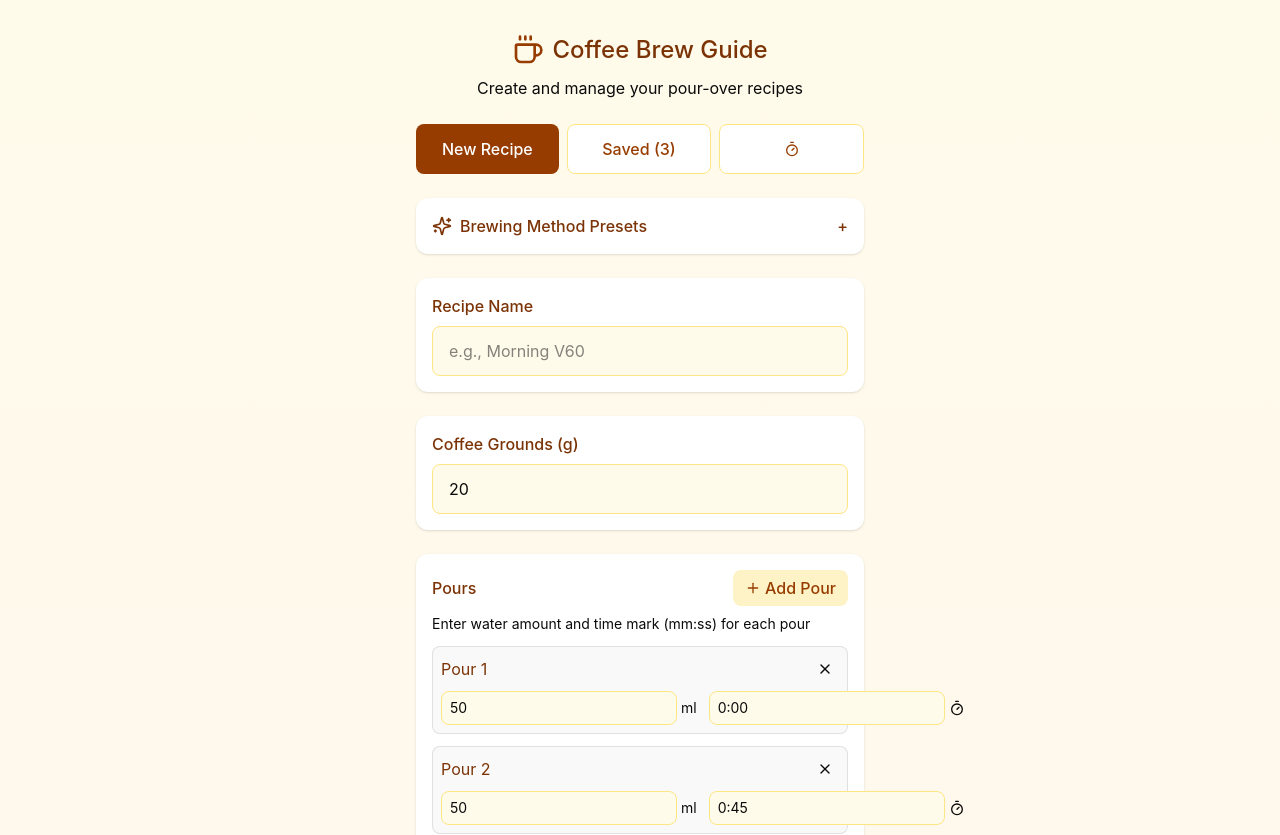
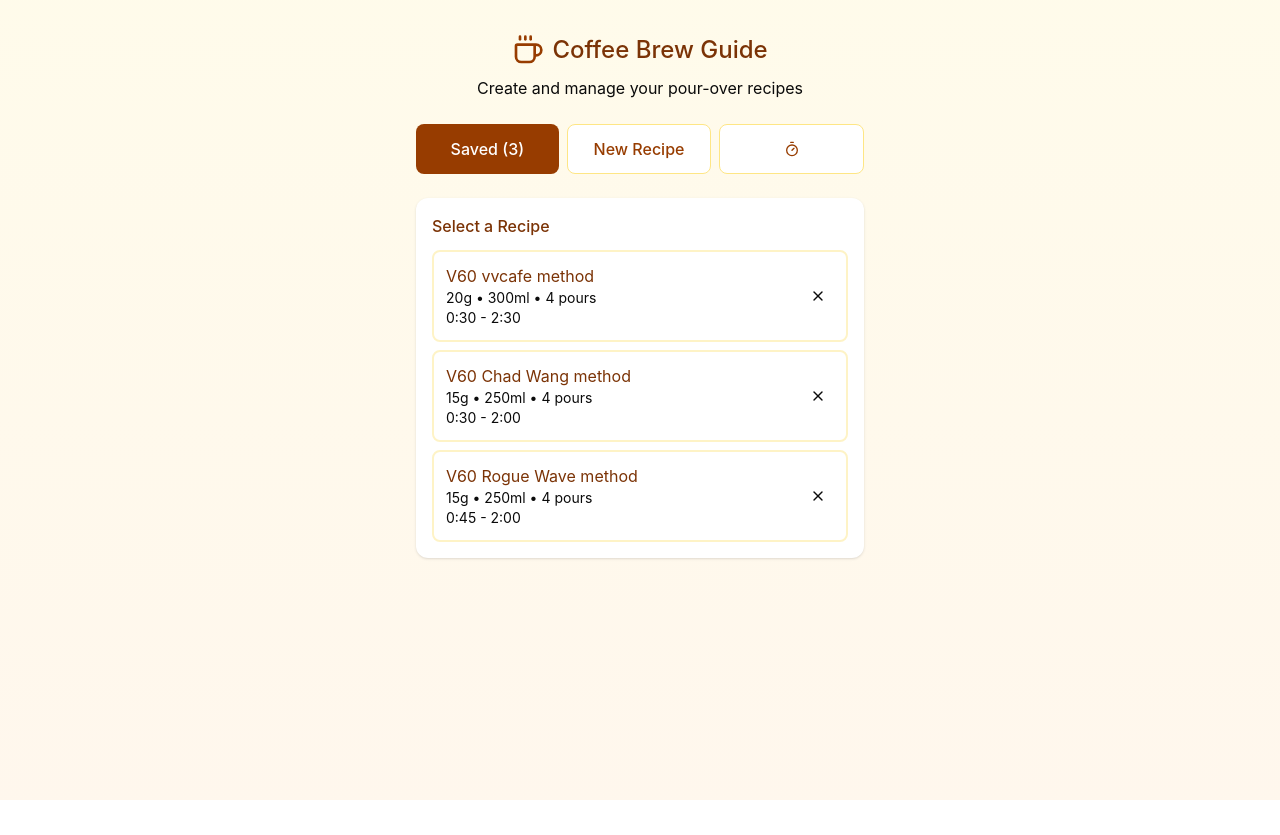
Before and after one commit to VincentCYS/vincentcys.github.io, a React (Vite) app: page / in a window 1280 px wide. Shown: the top 835 px of the page. After the commit the page ends 800 px from the top, so only its background shows below. Built offline with nearby package versions, Linux system fonts and the light colour scheme.

Commit message:
update ui

```diff
--- a/src/app/App.tsx
+++ b/src/app/App.tsx
@@ -3,7 +3,6 @@ import {
 	Coffee,
 	Plus,
 	Save,
-	Sparkles,
 	Timer as TimerIcon,
 	X,
 } from "lucide-react";
@@ -78,9 +77,10 @@ export default function App() {
 		{ id: "2", amount: 50, timeMarkSeconds: 45 },
 	]);
 	const [adjustedCoffee, setAdjustedCoffee] = useState<number | null>(null);
-	const [view, setView] = useState<"create" | "saved" | "timer">("create");
+	const [view, setView] = useState<"saved" | "create" | "timer">("saved");
 	const [currentPourIndex, setCurrentPourIndex] = useState(0);
 	const [showPresets, setShowPresets] = useState(false);
+	const [showOriginalRecipe, setShowOriginalRecipe] = useState(false);
 
 	// Load recipes from localStorage
 	useEffect(() => {
@@ -258,6 +258,16 @@ export default function App() {
 				{/* View Toggle */}
 				<div className="flex gap-2 mb-6">
 					<button
+						onClick={() => setView("saved")}
+						className={`flex-1 py-3 px-4 rounded-lg transition-colors ${
+							view === "saved"
+								? "bg-amber-800 text-white"
+								: "bg-white text-amber-800 border border-amber-200"
+						}`}
+					>
+						Saved ({recipes.length})
+					</button>
+					<button
 						onClick={() => setView("create")}
 						className={`flex-1 py-3 px-4 rounded-lg transition-colors ${
 							view === "create"
@@ -266,16 +276,6 @@ export default function App() {
 						}`}
 					>
 						New Recipe
-					</button>
-					<button
-						onClick={() => setView("saved")}
-						className={`flex-1 py-3 px-4 rounded-lg transition-colors ${
-							view === "saved"
-								? "bg-amber-800 text-white"
-								: "bg-white text-amber-800 border border-amber-200"
-						}`}
-					>
-						Saved ({recipes.length})
 					</button>
 					<button
 						onClick={() => setView("timer")}
@@ -292,39 +292,6 @@ export default function App() {
 				{/* Create Recipe View */}
 				{view === "create" && (
 					<div className="space-y-6">
-						{/* Brewing Method Presets */}
-						<div className="bg-white rounded-xl p-4 shadow-sm">
-							<button
-								onClick={() => setShowPresets(!showPresets)}
-								className="w-full flex items-center justify-between text-amber-900"
-							>
-								<span className="flex items-center gap-2">
-									<Sparkles className="w-5 h-5" />
-									Brewing Method Presets
-								</span>
-								<span className="text-muted-foreground">
-									{showPresets ? "−" : "+"}
-								</span>
-							</button>
-
-							{showPresets && (
-								<div className="mt-4 space-y-2">
-									{BREW_PRESETS.map((preset) => (
-										<button
-											key={preset.name}
-											onClick={() => applyPreset(preset)}
-											className="w-full text-left p-3 rounded-lg border border-amber-200 hover:bg-amber-50 transition-colors"
-										>
-											<div className="text-amber-900">{preset.name}</div>
-											<div className="text-muted-foreground">
-												{preset.description}
-											</div>
-										</button>
-									))}
-								</div>
-							)}
-						</div>
-
 						{/* Recipe Name */}
 						<div className="bg-white rounded-xl p-4 shadow-sm">
 							<label className="block mb-2 text-amber-900">Recipe Name</label>
@@ -534,7 +501,17 @@ export default function App() {
 							<>
 								{/* Original Recipe */}
 								<div className="bg-white rounded-xl p-4 shadow-sm">
-									<h3 className="text-amber-900 mb-3">Original Recipe</h3>
+									<button
+										onClick={() => setShowOriginalRecipe(!showOriginalRecipe)}
+										className="w-full flex items-center justify-between text-amber-900"
+									>
+										<span>Original Recipe</span>
+										<span className="text-muted-foreground">
+											{showOriginalRecipe ? "−" : "+"}
+										</span>
+									</button>
+									{showOriginalRecipe && (
+										<div className="mt-4">
 											<div className="space-y-2 mb-3">
 												<div className="flex justify-between py-2 border-b border-amber-100">
 													<span className="text-muted-foreground">Coffee</span>
@@ -551,7 +528,9 @@ export default function App() {
 															Pour {index + 1}
 														</span>
 														<div className="text-right">
-													<div className="text-amber-900">{pour.amount}ml</div>
+															<div className="text-amber-900">
+																{pour.amount}ml
+															</div>
 															<div className="text-muted-foreground text-sm">
 																@ {formatTimeInput(pour.timeMarkSeconds)}
 															</div>
@@ -559,7 +538,9 @@ export default function App() {
 													</div>
 												))}
 												<div className="flex justify-between py-2 border-b border-amber-100">
-											<span className="text-muted-foreground">Total Water</span>
+													<span className="text-muted-foreground">
+														Total Water
+													</span>
 													<span className="text-amber-900">
 														{getTotalWater(selectedRecipe.pours)}ml
 													</span>
@@ -576,7 +557,8 @@ export default function App() {
 												</div>
 											</div>
 										</div>
-
+									)}
+								</div>{" "}
 								{/* Adjust Coffee */}
 								<div className="bg-white rounded-xl p-4 shadow-sm">
 									<label className="block mb-2 text-amber-900">
@@ -599,7 +581,6 @@ export default function App() {
 											</button>
 										)}
 								</div>
-
 								{/* Adjusted Recipe */}
 								{adjustedCoffee !== null &&
 									adjustedCoffee !== selectedRecipe.coffeeGrounds &&
@@ -642,7 +623,6 @@ export default function App() {
 											</div>
 										</div>
 									)}
-
 								{/* Start Brewing Button */}
 								<button
 									onClick={() => {
```
Lines whose indentation alone changed are shown as unchanged.
